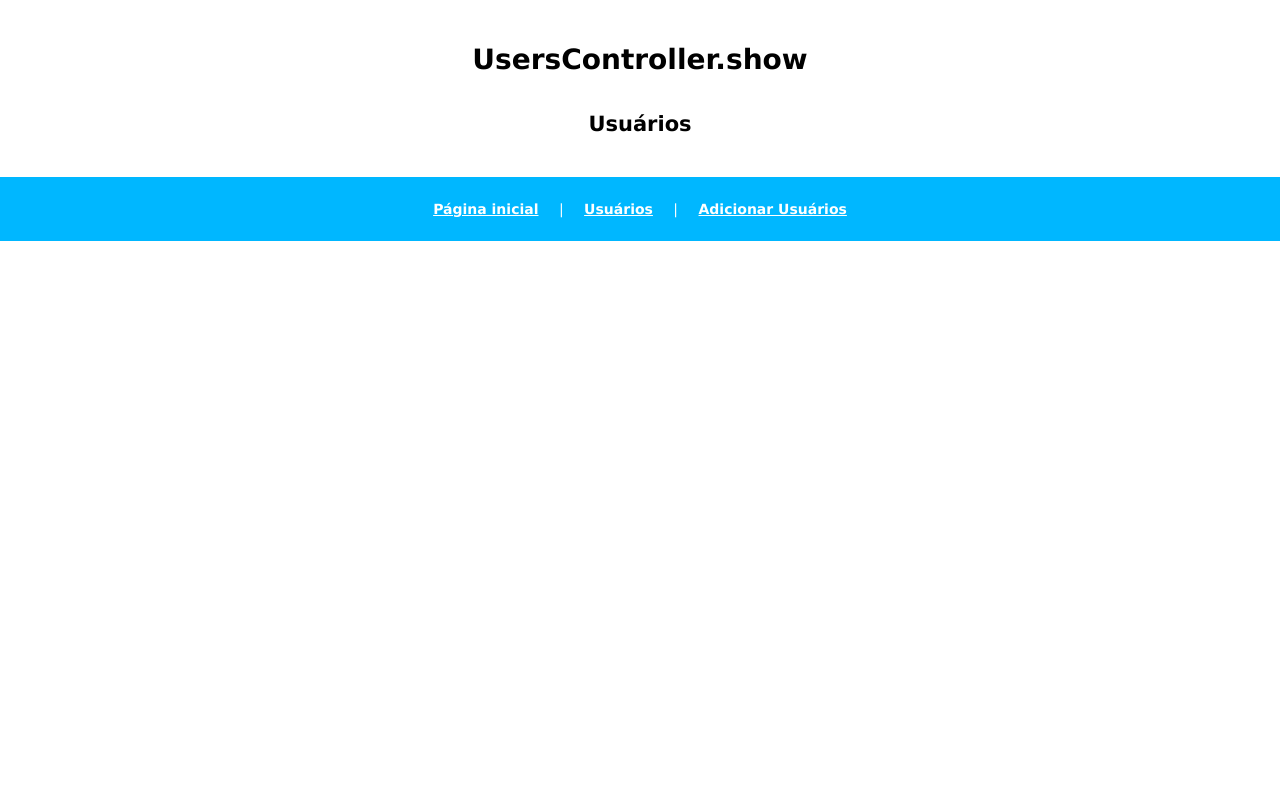
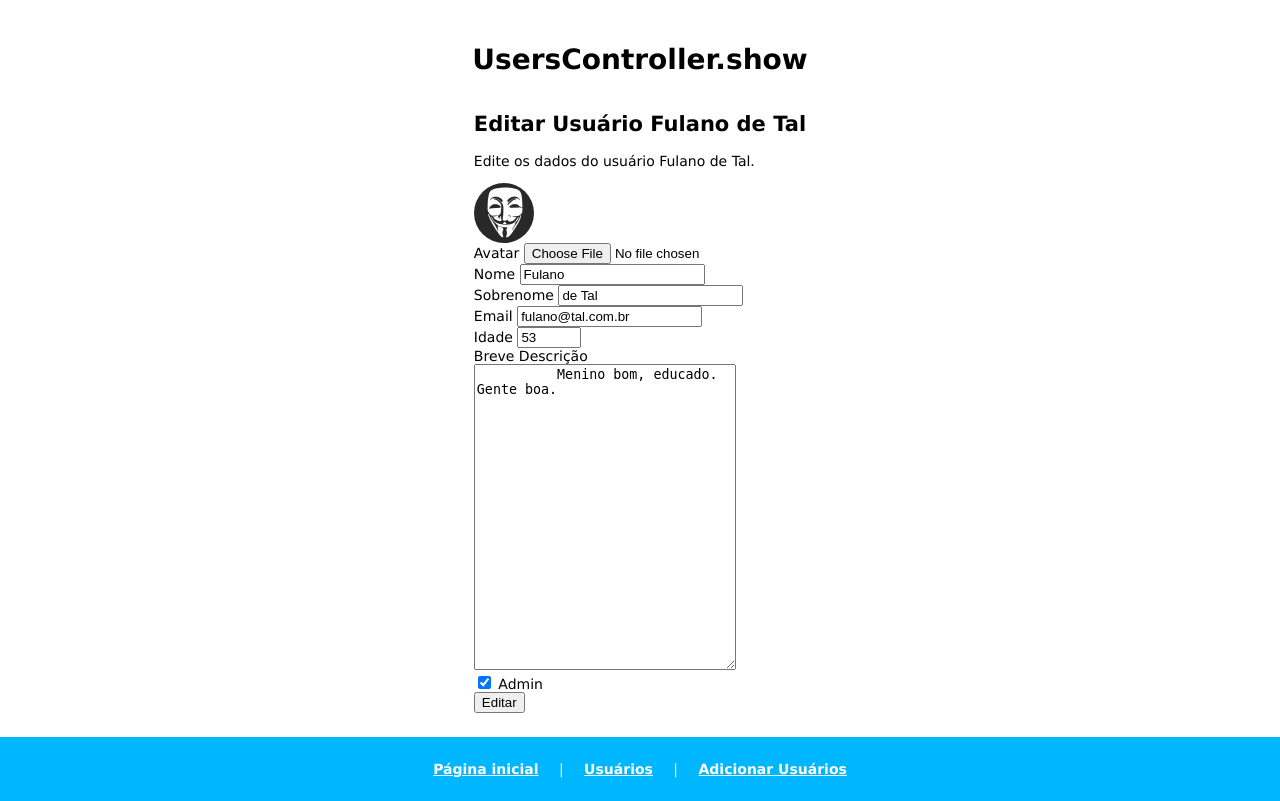
Before and after one commit to xJoninha/pratica-crud-express, a Node server app: page /usuarios/1/editar in a window 1280 px wide. Shown: the part 64-865 px from the top of the page. Before the commit the page ends 305 px from the top, so only its background shows below. Run offline with Node 20, Linux system fonts and the light colour scheme.

Commit message:
feat: atualizando algumas views

```diff
--- a/server/controllers/UsersController.js
+++ b/server/controllers/UsersController.js
@@ -61,6 +61,4 @@ controller.show = (req, res) => {
     })
 }
 
-// POST / PUT / DELETE
-
 module.exports = controller
--- a/server/views/usuario-editar.ejs
+++ b/server/views/usuario-editar.ejs
@@ -1,45 +1,50 @@
 <%- include('partials/head') %>
 <%- include('partials/header') %>
 <main>
-  <h1><%= title %></h1>
+  <h1>
+    <%= title %>
+  </h1>
   <section>
-    <h2>Usuários</h2>
-    <% if ( locals.usuarios ) { %>
-    <table>
-      <thead>
-        <tr>
-          <th>Avatar</th>
-          <th>Id</th>
-          <th>Nome</th>
-          <th>Sobrenome</th>
-          <th>email</th>
-          <th>Idade</th>
-          <th>Admin</th>
-          <th>Controles</th>
-        </tr>
-      </thead>
-      <tbody>
-        <% for (let usuario of usuarios) { %>
-        <tr>
-          <td>
-            <img src="<%= usuario.avatar ? `images/avatar/`+usuario.avatar : `images/avatar-null.png` %>" alt="Avatar de <%= usuario.nome %>" width="60px" height="60px" style="border-radius: 50%;display: block;height: 60px;width: 60px;">
-          </td>
-          <td><%= usuario.id %></td>
-          <td><%= usuario.nome %></td>
-          <td><%= usuario.sobrenome %></td>
-          <td><%= usuario.email %></td>
-          <td><%= usuario.idade %></td>
-          <td><%= usuario.admin %></td>
-          <td>
-            <div>
-              <a href="/usuarios/<%= usuario.id %>">Ver</a> | <a href="/usuarios/<%= usuario.id %>/editar">Editar</a> | <a href="/usuarios/<%= usuario.id %>/apagar">Apagar</a>
-            </div>
-          </td>
-        </tr>
-        <% } %>
-      </tbody>
-    </table>
-    <% } %>
+    <h2>Editar Usuário <%= usuario.nome %>
+      <%= usuario.sobrenome %>
+    </h2>
+    <p>Edite os dados do usuário <%= usuario.nome %>
+      <%= usuario.sobrenome %>.</p>
+    <form action="/usuarios/<%= usuario.id %>/editar?_method=put" method="post" enctype="multipart/form-data">
+      <div>
+        <img src="<%= usuario.avatar ? `/images/avatar/`+usuario.avatar : `/images/avatar-null.png` %>" alt="Avatar <%= usuario.nome %>" height="60" width="60" style="border-radius:50%;width:60px;height:60px;display:block;">
+        <label for="avatar">Avatar</label>
+        <input type="file" name="avatar" id="avatar" value="<%= usuario.avatar %>" accept="image/*" capture="user" />
+      </div>
+      <div>
+        <label for="nome">Nome</label>
+        <input type="text" name="nome" id="nome" placeholder="Fulano" value="<%= usuario.nome %>" required />
+      </div>
+      <div>
+        <label for="sobrenome">Sobrenome</label>
+        <input type="text" name="sobrenome" id="sobrenome" placeholder="de Tal" value="<%= usuario.sobrenome %>" required />
+      </div>
+      <div>
+        <label for="email">Email</label>
+        <input type="email" name="email" id="email" placeholder="email@provedor.com" value="<%= usuario.email %>" required />
+      </div>
+      <div>
+        <label for="idade">Idade</label>
+        <input type="number" name="idade" id="idade" min="18" max="200" step="1" value="<%= usuario.idade %>" required />
+      </div>
+      <div>
+        <label for="descricao">Breve Descrição</label><br>
+        <textarea name="descricao" id="descricao" cols="30" rows="20" minlength="10" maxlength="200">
+          <%= usuario.descricao %>
+        </textarea>
+      </div>
+      <div>
+        <input type="checkbox" name="admin" id="admin" checked="<%= usuario.admin %>" />
+        <label for="admin">Admin</label>
+      </div>
+      <input type="hidden" name="modified_at" value="<%= new Date() %>">
+      <button>Editar</button>
+    </form>
   </section>
 </main>
 <%- include('partials/footer') %>
--- a/server/views/usuarios.ejs
+++ b/server/views/usuarios.ejs
@@ -32,7 +32,7 @@
           <td><%= usuario.admin %></td>
           <td>
             <div>
-              <a href="/usuarios/<%= usuario.id %>">Ver</a> | <a href="/usuarios/<%= usuario.id %>/editar">Editar</a> | <a href="/usuarios/<%= usuario.id %>/apagar">Apagar</a>
+              <a href="/usuarios/<%= usuario.id %>">Ver</a> | <a href="/usuarios/<%= usuario.id %>/editar">Editar</a> | <a href="/usuarios/<%= usuario.id %>/apagar">Excluir</a>
             </div>
           </td>
         </tr>
```
Also changed, not shown: package.json (added, +25 -0 lines), 1 other file.
